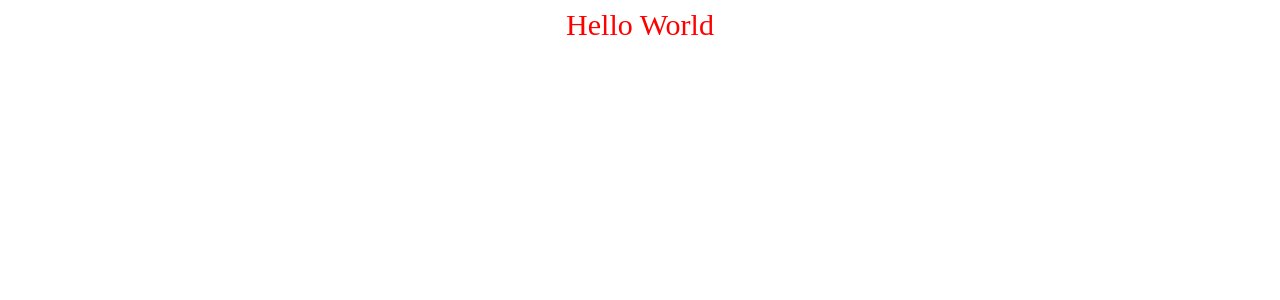
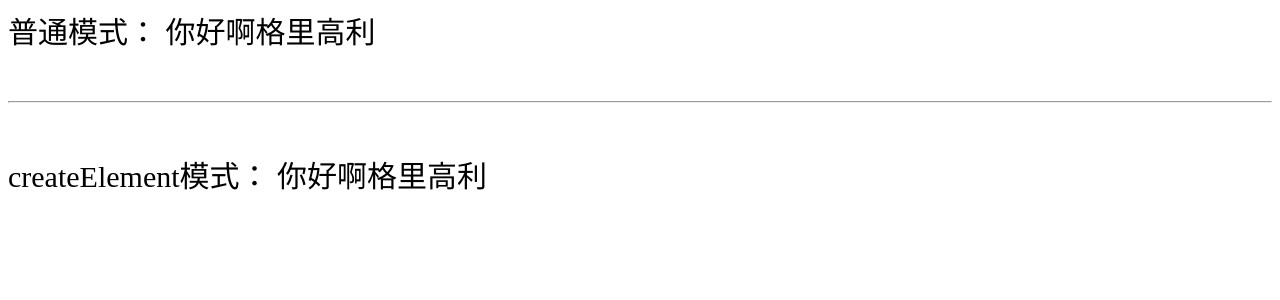
Before and after one commit to halfmoonvic/react-base, a React app: page / in a window 1280 px wide. Shown: the top 300 px of the page. Built offline with nearby package versions, Linux system fonts and the light colour scheme.

Commit message:
release(v2): jsx语法，createElement创建元素

```diff
--- a/src/App.js
+++ b/src/App.js
@@ -2,8 +2,29 @@ import React, { Component } from 'react';
 
 class App extends Component {
   render() {
+    const m = React.createElement(
+      'div',
+      {className: 'createElement', title: 'createElement 模式'},
+      React.createElement(
+        'span',
+        null,
+        'createElement模式： '
+      ),
+      React.createElement(
+        'span',
+        null,
+        '你好啊格里高利'
+      )
+    )
     return (
-      <div className="app">Hello World</div>
+      <div className="app">
+        <div className="normal" title="普通模式">
+          <span>普通模式： </span>
+          <span>你好啊格里高利</span>
+        </div>
+        <br/><hr/><br/>
+        {m}
+      </div>
     )
   }
 }
--- a/src/style.scss
+++ b/src/style.scss
@@ -7,7 +7,7 @@
 }
 
 .app {
-  @include flex(center);
+  // @include flex(center, center, column);
   font-size: 30px;
-  color: red;
+  // color: red;
 }
```
Also changed, not shown: 1 other file (tests, documents, lock files or other folders).
